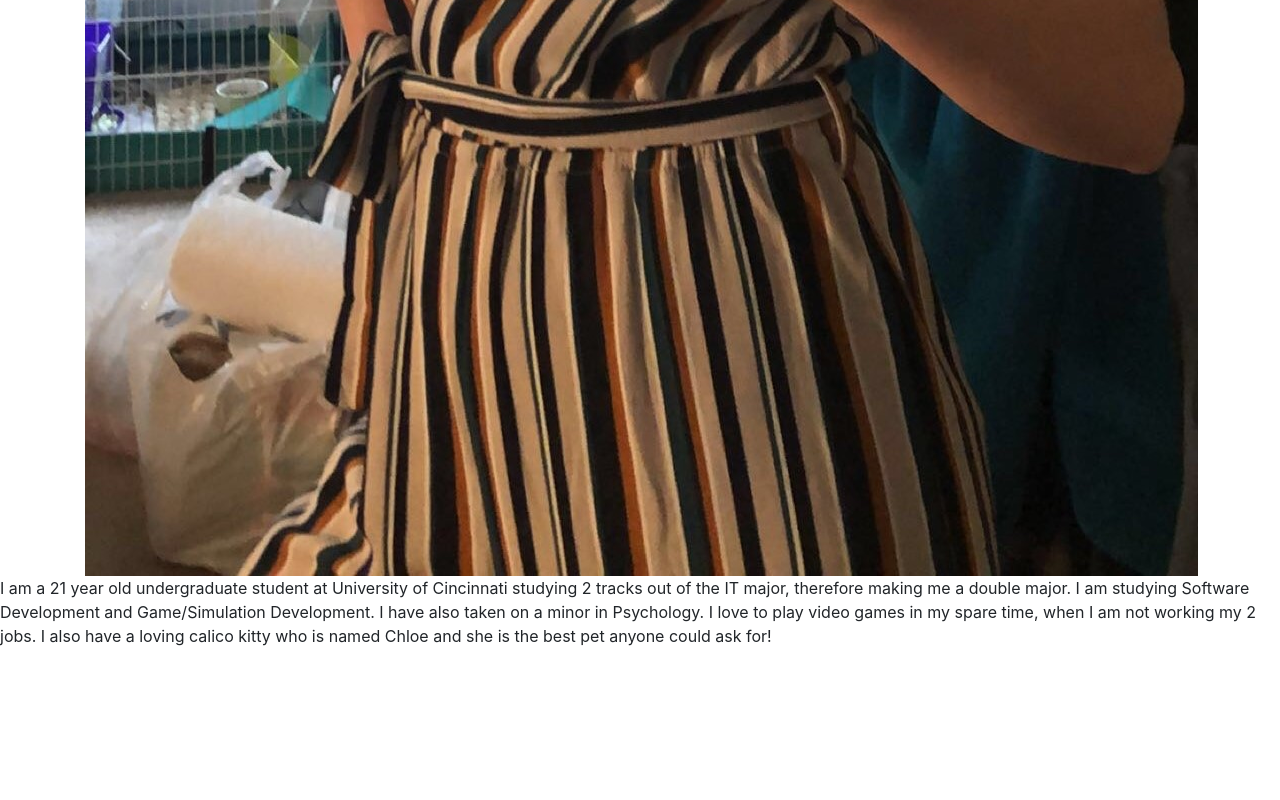
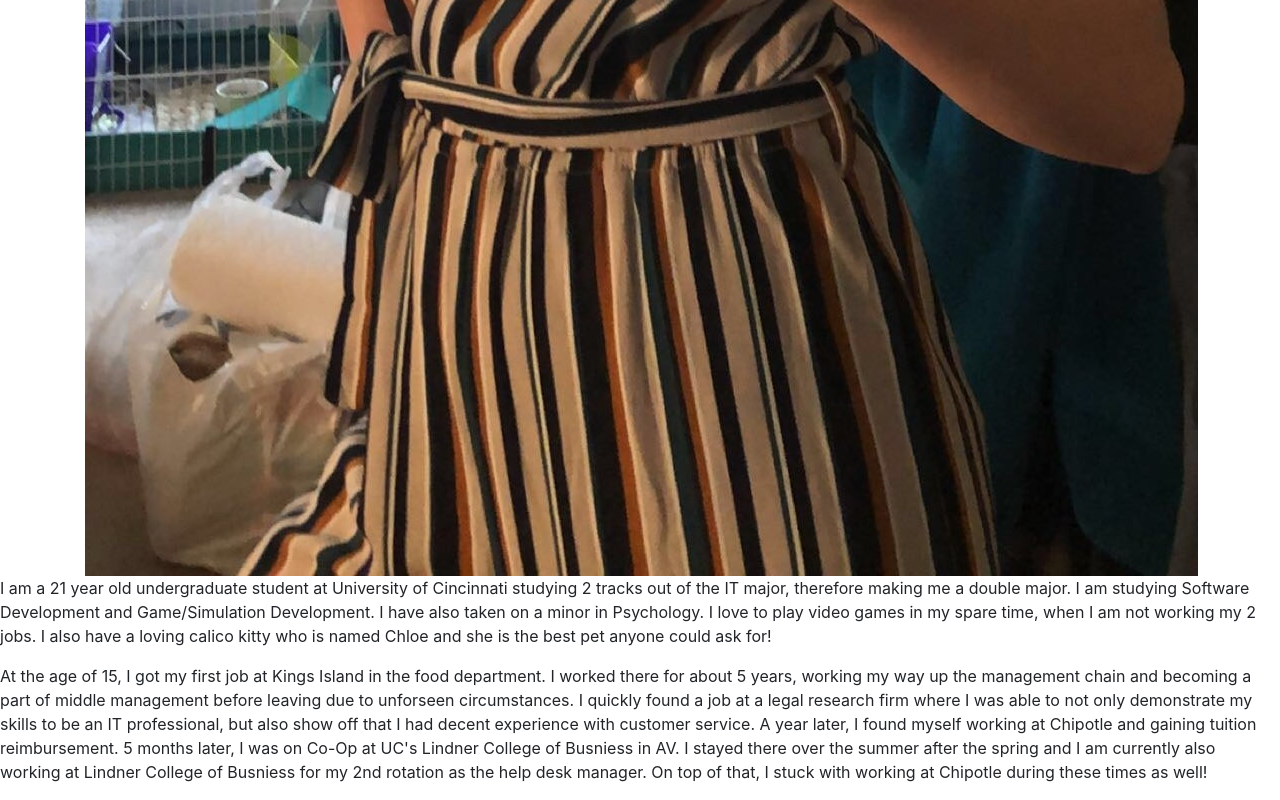
Before and after one commit to it3049c-fall22-henderson/online-portfolio-FallenFoxes, a website: page index.html in a window 1280 px wide. Shown: the part 1139-1939 px from the top of the page. Before the commit the page ends 1803 px from the top, so only its background shows below. Drawn offline with nearby package versions, Linux system fonts and the light colour scheme.

Commit message:
added work and development experience.

```diff
--- a/index.html
+++ b/index.html
@@ -30,6 +30,15 @@
 </p>
   </div>
 
+  <div class="Work Development Experience">
+<p>At the age of 15, I got my first job at Kings Island in the food department. I worked there for about 5 years, working my way up the management chain and becoming a part of middle
+  management before leaving due to unforseen circumstances. I quickly found a job at a legal research firm where I was able to not only demonstrate my skills to be an IT professional,
+  but also show off that I had decent experience with customer service. A year later, I found myself working at Chipotle and gaining tuition reimbursement. 5 months later, I was on Co-Op
+  at UC's Lindner College of Busniess in AV. I stayed there over the summer after the spring and I am currently also working at Lindner College of Busniess for my 2nd rotation as the help desk
+  manager. On top of that, I stuck with working at Chipotle during these times as well!
+</p>
+  </div>
+
   <!-- INCLUDE SCRIPTS FILE HERE -->
   <script src="resources/scripts/index.js"></script>
   <!-- Bootstrap Scripts-->
```
